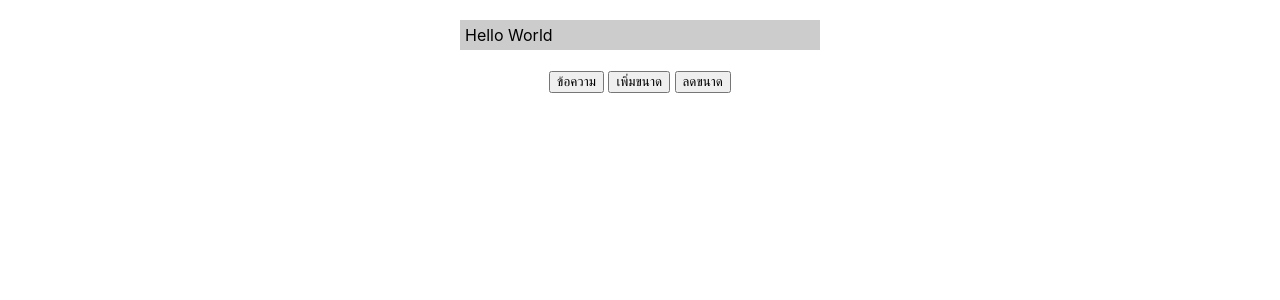
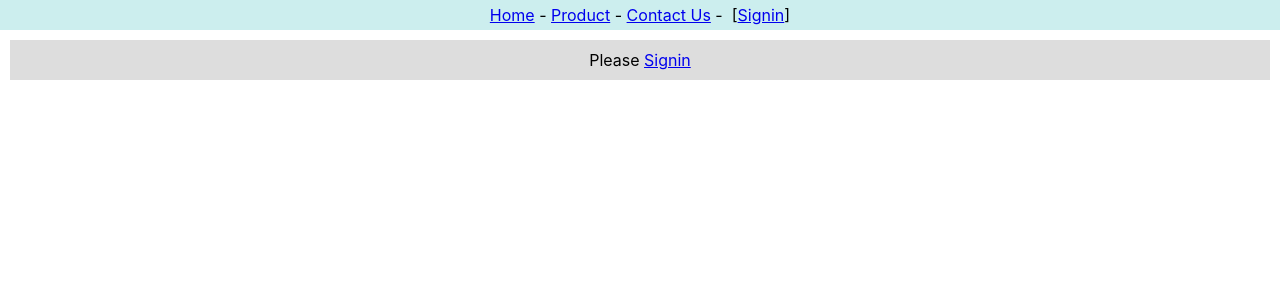
Before and after one commit to NirapatJK/app1, a React (Create React App) app in the folder app1/: page / in a window 1280 px wide. Shown: the top 300 px of the page. Built offline with nearby package versions, Linux system fonts and the light colour scheme.

Commit message:
Context update
Context update check

```diff
--- a/app1/src/App.js
+++ b/app1/src/App.js
@@ -3,9 +3,18 @@
 //import './App.css';
 //import{Header,Content,Footer} from './func-components'
 //import Button from './class-components'
+//import MessageBox from './state-func'
 import React from 'react'
-import MessageBox from './state-func'
+import {userContext} from './context'
+import Header2 from './context-header2'
+import Content2 from './context-content2'
 
 export default function App(){
-  return <MessageBox/>
+  let [user, setUser] = React.useState('')
+  return (
+  <userContext.Provider value= {[user,setUser]} >
+    <Header2/>
+    <Content2/>
+  </userContext.Provider>
+  )
 }
--- /dev/null
+++ b/app1/src/context-content2.js
@@ -0,0 +1,28 @@
+import React from 'react'
+import {userContext} from './context'
+
+export default function Content2() {
+    let [user, setUser] = React.useContext(userContext)
+
+    const contextStyle = {
+        backgroundColor:'#ddd',
+        textAlign:'center',
+        margin: 10,
+        padding: 10
+    }
+
+    const onClickSignin = (event) => {
+        event.preventDefault()
+        setUser('Tom Jerry')
+    }
+
+    return(
+        <div style={contextStyle}>
+        {
+            (user)
+            ? <span>Hello {user}</span>
+            : <span>Please <a href=" " onClick={onClickSignin}>Signin</a></span>
+        }
+        </div>
+    )
+}
--- /dev/null
+++ b/app1/src/context-header2.js
@@ -0,0 +1,40 @@
+import React from 'react'
+import {userContext} from './context'
+
+export default class Header2 extends React.Component {
+    static contextType = userContext
+
+    render() {
+        let [user, setUser] = this.context
+        const headerStyle = {
+            backgroundColor:'#cee',
+            textAlign:'center',
+            padding: 5
+        }
+
+        const onClickSignout = (event) => {
+            event.preventDefault()
+            setUser('')
+        }
+
+        const onClickSignin = (event) => {
+            event.preventDefault()
+            setUser('Tom Jerry')
+        }
+
+        return(
+            <div style={headerStyle}>
+                <a href=" ">Home</a>&nbsp;-&nbsp;
+                <a href=" ">Product</a>&nbsp;-&nbsp;
+                <a href=" ">Contact Us</a>&nbsp;-&nbsp;&nbsp;
+
+
+            {
+                (user)
+                ? <span>[{user}&nbsp;:&nbsp;<a href=" " onClick={onClickSignout}>Signout</a>]</span>
+                : <span>[<a href=" " onClick={onClickSignin}>Signin</a>]</span>
+            }
+            </div>
+        )
+    }
+}
--- /dev/null
+++ b/app1/src/context.js
@@ -0,0 +1,3 @@
+import React, { createContext } from 'react'
+
+export const userContext=createContext()
```
